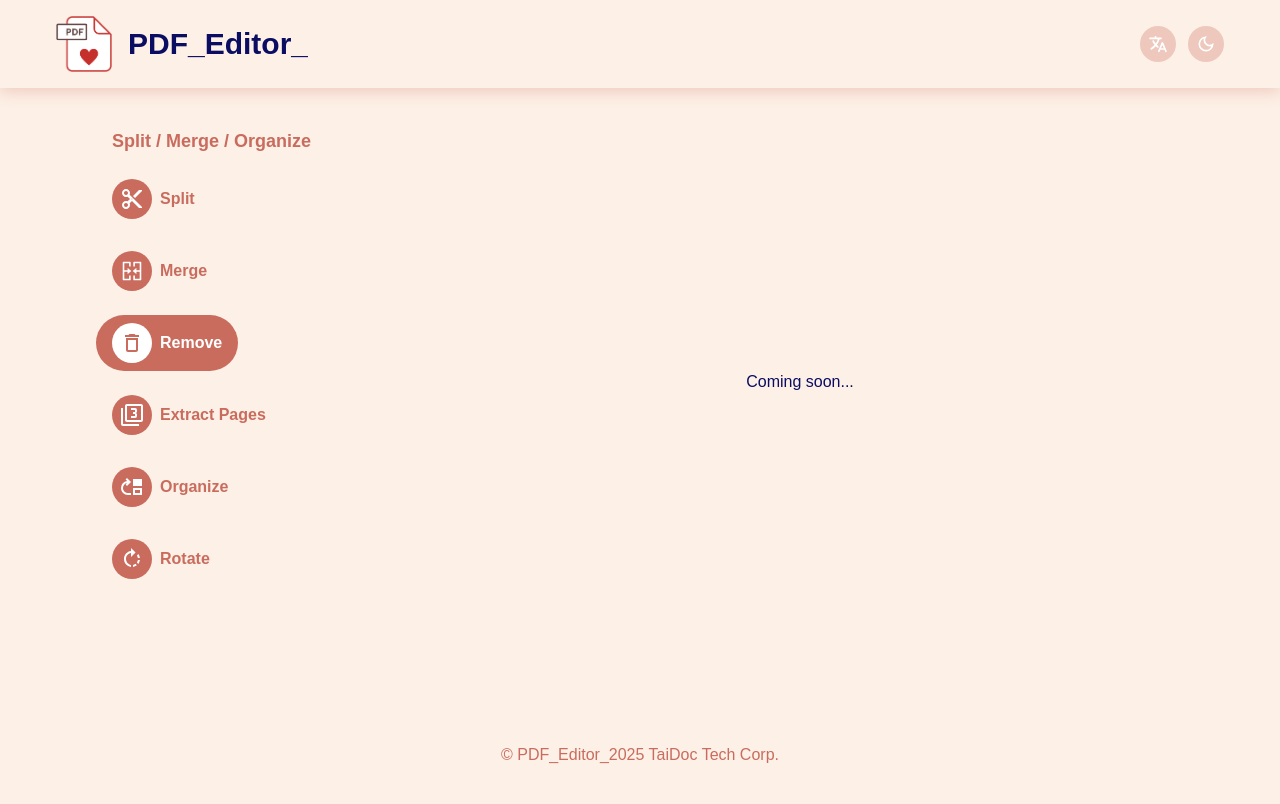
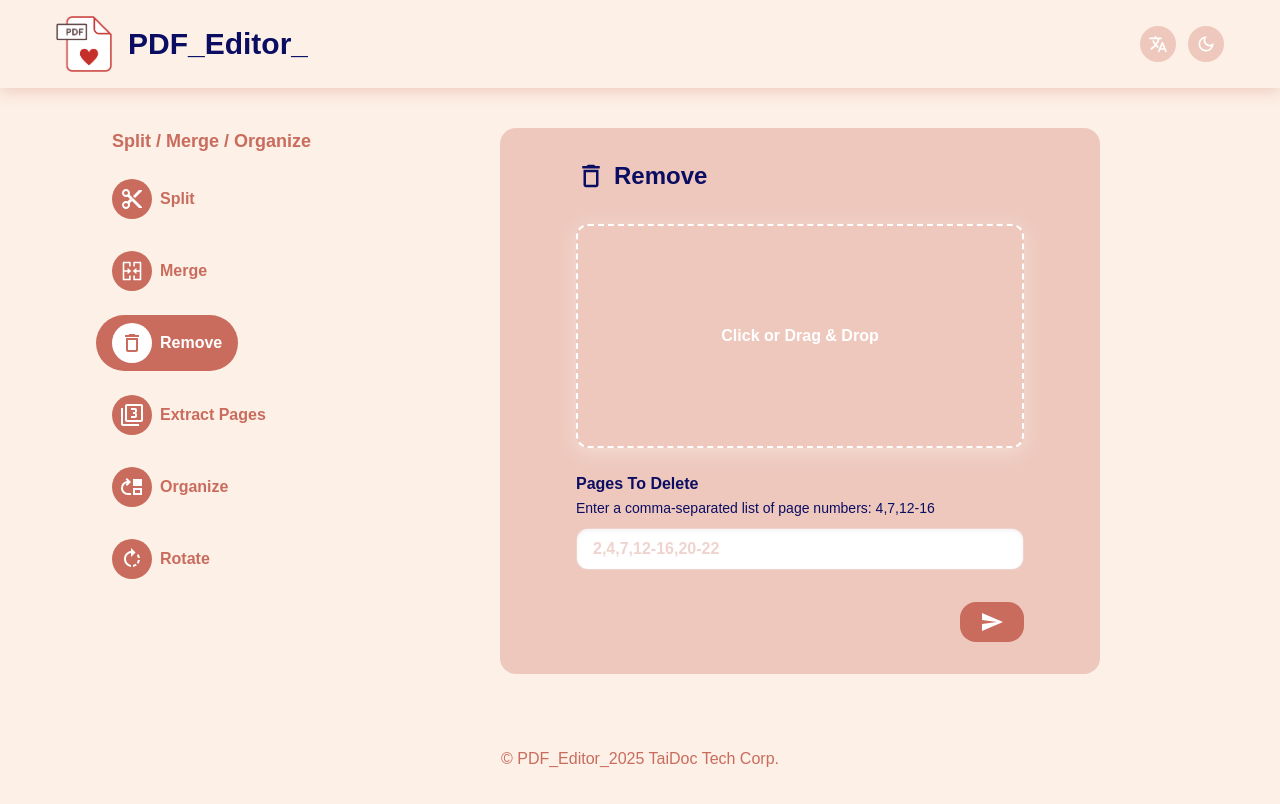
Before and after one commit to tli-gini/PDF_Editor_, a Next.js app: page /structure/remove in a window 1280 px wide. Built offline with nearby package versions, Linux system fonts and the light colour scheme; a web font is replaced by a local one.

Commit message:
UI for split & remove

```diff
--- a/app/(tools)/structure/remove/page.tsx
+++ b/app/(tools)/structure/remove/page.tsx
@@ -1,8 +1,44 @@
-export default function Placeholder() {
+// app/(tools)/structure/remove/page.tsx
+"use client";
+
+import { useI18n } from "@/lib/i18n-context";
+import DropzoneCard from "@/components/DropzoneCard";
+import ToolTitle from "@/components/ToolTitle";
+import SendButton from "@/components/SendButton";
+import { MdOutlineDelete } from "react-icons/md";
+
+export default function ExtractPage() {
+  const { t } = useI18n();
+
   return (
-    <div className="flex flex-col items-center justify-center w-full h-full p-6 text-center">
-      <h1 className="mb-2 text-2xl font-bold text-primary"></h1>
-      <p className="max-w-md text-secondary">Coming soon...</p>
+    <div className="flex flex-col items-center justify-center w-full h-full p-6 text-center lg:w-9/12 md:w-9/12 rounded-2xl bg-primary-light">
+      <ToolTitle
+        icon={<MdOutlineDelete className="text-3xl" />}
+        label={t.tools.remove.label}
+      />
+
+      <DropzoneCard>
+        <p className="items-center justify-center text-base font-semibold text-white">
+          Click or Drag & Drop
+        </p>
+      </DropzoneCard>
+
+      <div className="w-full max-w-md mt-6 text-left">
+        <label className="block mb-2 text-base font-semibold text-secondary">
+          Pages To Delete
+          <span className="ml-1 text-sm font-normal text-secondary">
+            <br /> Enter a comma-separated list of page numbers: 4,7,12-16
+          </span>
+        </label>
+
+        <input
+          type="text"
+          placeholder="2,4,7,12-16,20-22"
+          className="w-full px-4 py-2 font-semibold border shadow-inner rounded-xl border-primary-light focus:outline-none focus:ring-2 focus:ring-primary text-primary placeholder:text-primary-light dark:text-background"
+        />
+      </div>
+
+      <SendButton />
     </div>
   );
 }
--- a/app/(tools)/structure/split/page.tsx
+++ b/app/(tools)/structure/split/page.tsx
@@ -1,8 +1,40 @@
-export default function Placeholder() {
+// app/(tools)/structure/split/page.tsx
+"use client";
+import { useI18n } from "@/lib/i18n-context";
+import DropzoneCard from "@/components/DropzoneCard";
+import ToolTitle from "@/components/ToolTitle";
+import SendButton from "@/components/SendButton";
+import { MdContentCut } from "react-icons/md";
+
+export default function Split() {
+  const { t } = useI18n();
+
   return (
-    <div className="flex flex-col items-center justify-center w-full h-full p-6 text-center">
-      <h1 className="mb-2 text-2xl font-bold text-primary"></h1>
-      <p className="max-w-md text-secondary">Coming soon...</p>
+    <div className="flex flex-col items-center justify-center w-full h-full p-6 text-center lg:w-9/12 md:w-9/12 rounded-2xl bg-primary-light">
+      <ToolTitle
+        icon={<MdContentCut className="text-3xl" />}
+        label={t.tools.split.label}
+      />
+
+      <DropzoneCard>
+        <p className="items-center justify-center text-base font-semibold text-white">
+          Click or Drag & Drop
+        </p>
+      </DropzoneCard>
+
+      <div className="w-full max-w-md mt-6 text-left">
+        <label className="block mb-2 text-base font-semibold text-secondary">
+          Enter pages to split on:
+        </label>
+
+        <input
+          type="text"
+          placeholder="1,3,5-10"
+          className="w-full px-4 py-2 font-semibold border shadow-inner rounded-xl border-primary-light focus:outline-none focus:ring-2 focus:ring-primary text-primary placeholder:text-primary-light dark:text-background"
+        />
+      </div>
+
+      <SendButton />
     </div>
   );
 }
--- a/components/ToolSidebar.tsx
+++ b/components/ToolSidebar.tsx
@@ -96,7 +96,7 @@ export default function ToolSidebar() {
                 >
                   {icon}
                 </span>
-                <span className="text-[12px] lg:text-[16px] font-semibold transition-all duration-300 transform scale-100 lg:group-hover:scale-100 group-hover:scale-110">
+                <span className="text-[14px] lg:text-[16px] font-semibold transition-all duration-300 transform scale-100 lg:group-hover:scale-100 group-hover:scale-110">
                   {t.tools[key].label}
                 </span>
               </Link>
--- a/components/ToolTitle.tsx
+++ b/components/ToolTitle.tsx
@@ -8,7 +8,7 @@ interface ToolTitleProps {
 export default function ToolTitle({ icon, label }: ToolTitleProps) {
   return (
     <div className="flex justify-start w-full max-w-md my-2">
-      <h1 className="flex items-center justify-center gap-2 mb-6 text-2xl font-bold text-secondary">
+      <h1 className="flex items-center justify-center gap-2 mb-6 text-xl font-bold text-secondary lg:text-2xl">
         {icon}
         {label}
       </h1>
```
